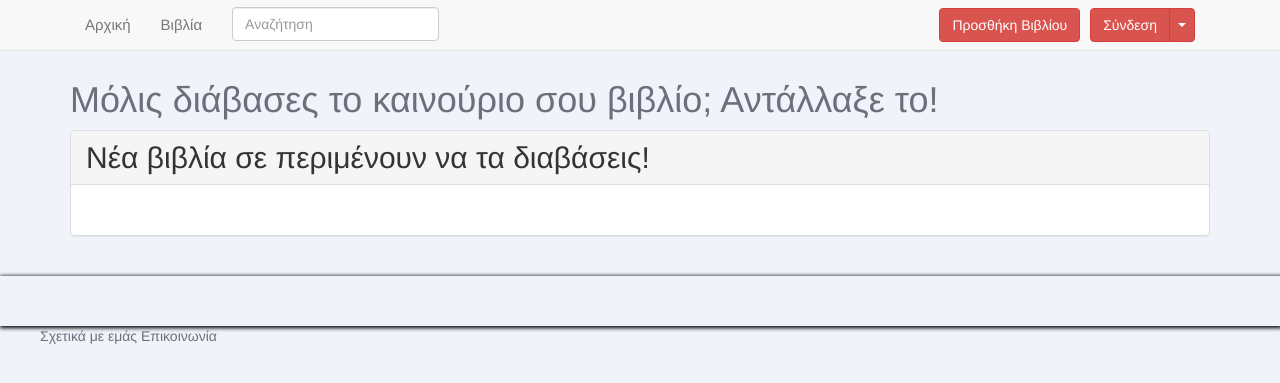
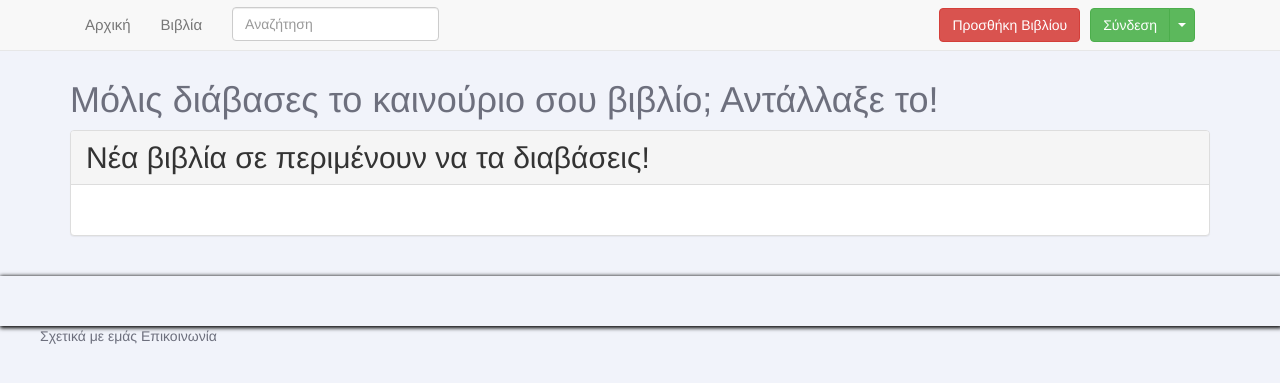
Before and after one commit to gregth/mylib, a PHP site: page /index.php in a window 1280 px wide. Shown: the top 383 px of the page. Run offline with PHP 8.4, Linux system fonts and the light colour scheme; data that the repository does not hold is empty.

Commit message:
Changed Login Buttons Color

```diff
--- a/views/top_bar.php
+++ b/views/top_bar.php
@@ -18,7 +18,7 @@
             if ( isset( $_SESSION[ 'userid' ] ) ) {
                 ?>
                 <div>
-                    <button class="bar-btn btn btn-default dropdown-toggle" type="button" id="dropdownMenu1" data-toggle="dropdown" aria-haspopup="true" aria-expanded="true"><?php
+                    <button class="bar-btn btn btn-success dropdown-toggle" type="button" id="dropdownMenu1" data-toggle="dropdown" aria-haspopup="true" aria-expanded="true"><?php
                         echo $_SESSION[ 'username' ];
                         ?><span class="caret"> </span>
                     </button>
@@ -36,8 +36,8 @@
             }
             else {
                 ?><div class="btn-group">
-                    <a type="button" class="btn btn-danger" href="login.php" >Σύνδεση</a>
-                    <button type="button" class="btn btn-danger dropdown-toggle" data-toggle="dropdown" aria-haspopup="true" aria-expanded="false">
+                    <a type="button" class="btn btn-success" href="login.php" >Σύνδεση</a>
+                    <button type="button" class="btn btn-success dropdown-toggle" data-toggle="dropdown" aria-haspopup="true" aria-expanded="false">
                         <span class="caret"></span>
                         <span class="sr-only">Toggle Dropdown</span>
                     </button>
```
